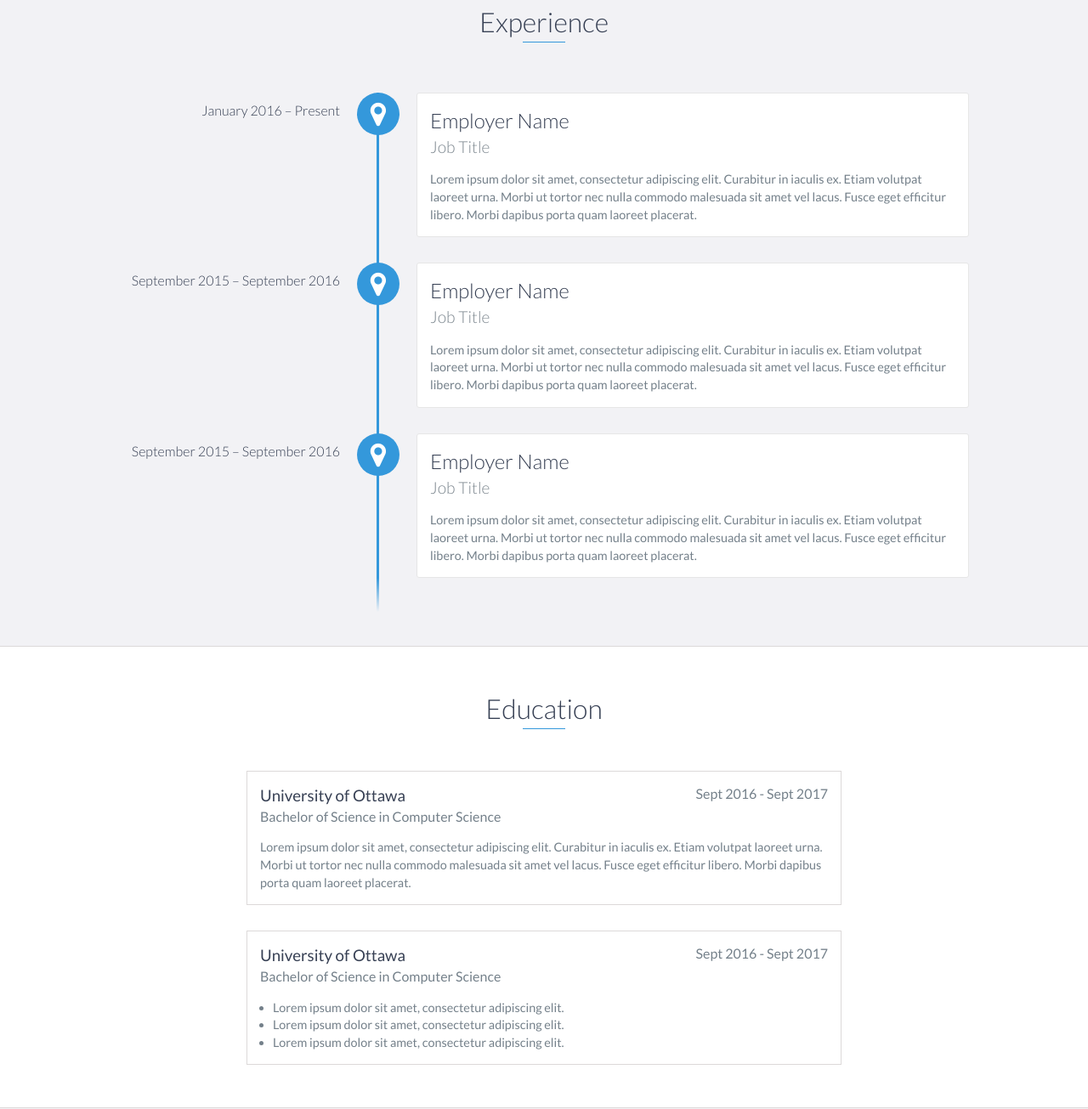
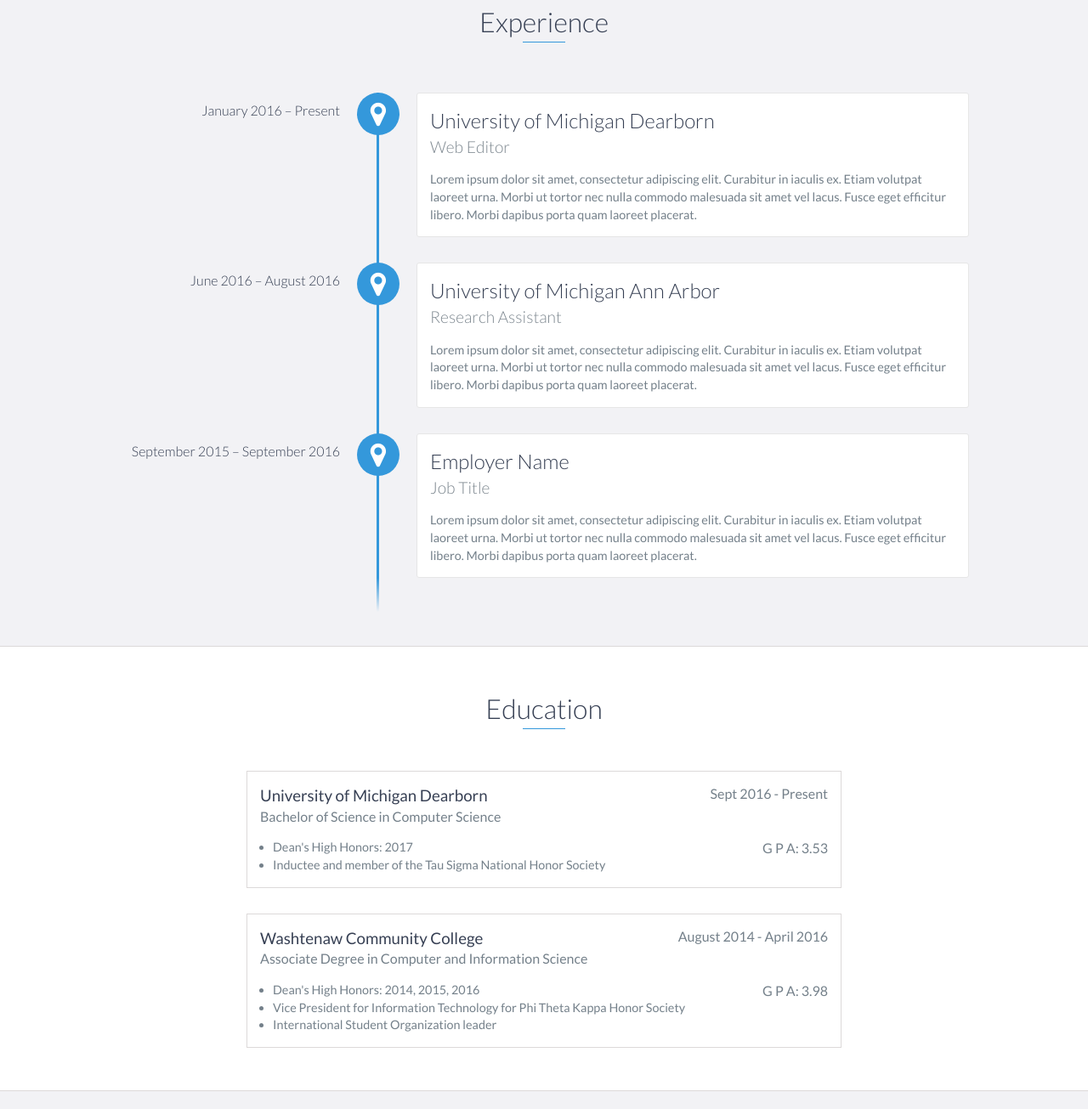
Before and after one commit to ecthomps/ecthomps.github.io, a website: page index.html in a window 1280 px wide. Shown: the part 1135-2440 px from the top of the page at 85% size. Drawn offline with nearby package versions, Linux system fonts and the light colour scheme.

Commit message:
update education information

```diff
--- a/index.html
+++ b/index.html
@@ -89,16 +89,16 @@
         <h2 class="heading">Experience</h2>
         <div id="experience-timeline">
             <div data-date="January 2016 – Present">
-                <h3>Employer Name</h3>
-                <h4>Job Title</h4>
+                <h3>University of Michigan Dearborn</h3>
+                <h4>Web Editor</h4>
                 <p>
                     Lorem ipsum dolor sit amet, consectetur adipiscing elit. Curabitur in iaculis ex. Etiam volutpat laoreet urna. Morbi ut tortor nec nulla commodo malesuada sit amet vel lacus. Fusce eget efficitur libero. Morbi dapibus porta quam laoreet placerat.
                 </p>
             </div>
 
-            <div data-date="September 2015 – September 2016">
-                <h3>Employer Name</h3>
-                <h4>Job Title</h4>
+            <div data-date="June 2016 – August 2016">
+                <h3>University of Michigan Ann Arbor</h3>
+                <h4>Research Assistant</h4>
                 <p>
                     Lorem ipsum dolor sit amet, consectetur adipiscing elit. Curabitur in iaculis ex. Etiam volutpat laoreet urna. Morbi ut tortor nec nulla commodo malesuada sit amet vel lacus. Fusce eget efficitur libero. Morbi dapibus porta quam laoreet placerat.
                 </p>
@@ -118,28 +118,35 @@
     <div id="education">
         <h2 class="heading">Education</h2>
         <div class="education-block">
-            <h3>University of Ottawa</h3>
-            <span class="education-date">Sept 2016 - Sept 2017</span>
+            <h3>University of Michigan Dearborn</h3>
+            <span class="education-date">Sept 2016 - Present</span>
             <h4>Bachelor of Science in Computer Science</h4>
-            <p>
-                Lorem ipsum dolor sit amet, consectetur adipiscing elit. Curabitur in iaculis ex. Etiam volutpat laoreet urna. Morbi ut tortor nec nulla commodo malesuada sit amet vel lacus. Fusce eget efficitur libero. Morbi dapibus porta quam laoreet placerat.
-            </p>
+            <span class="grade-poinnt Average">G P A: 3.53</span>
+            <ul>
+                <li>
+                    Dean's High Honors: 2017
+                </li>
+                <li>
+                    Inductee and member of the Tau Sigma National Honor Society
+                </li>
+            </ul>
         </div>
         <!-- End .education-block -->
 
         <div class="education-block">
-            <h3>University of Ottawa</h3>
-            <span class="education-date">Sept 2016 - Sept 2017</span>
-            <h4>Bachelor of Science in Computer Science</h4>
+            <h3>Washtenaw Community College</h3>
+            <span class="education-date">August 2014 - April 2016</span>
+            <h4>Associate Degree in Computer and Information Science</h4>
+            <span class="grade-point Average">G P A: 3.98</span>
             <ul>
                 <li>
-                    Lorem ipsum dolor sit amet, consectetur adipiscing elit.
+                    Dean's High Honors: 2014, 2015, 2016
                 </li>
                 <li>
-                    Lorem ipsum dolor sit amet, consectetur adipiscing elit.
+                    Vice President for Information Technology for Phi Theta Kappa Honor Society
                 </li>
                 <li>
-                    Lorem ipsum dolor sit amet, consectetur adipiscing elit.
+                    International Student Organization leader
                 </li>
             </ul>
         </div>
```
